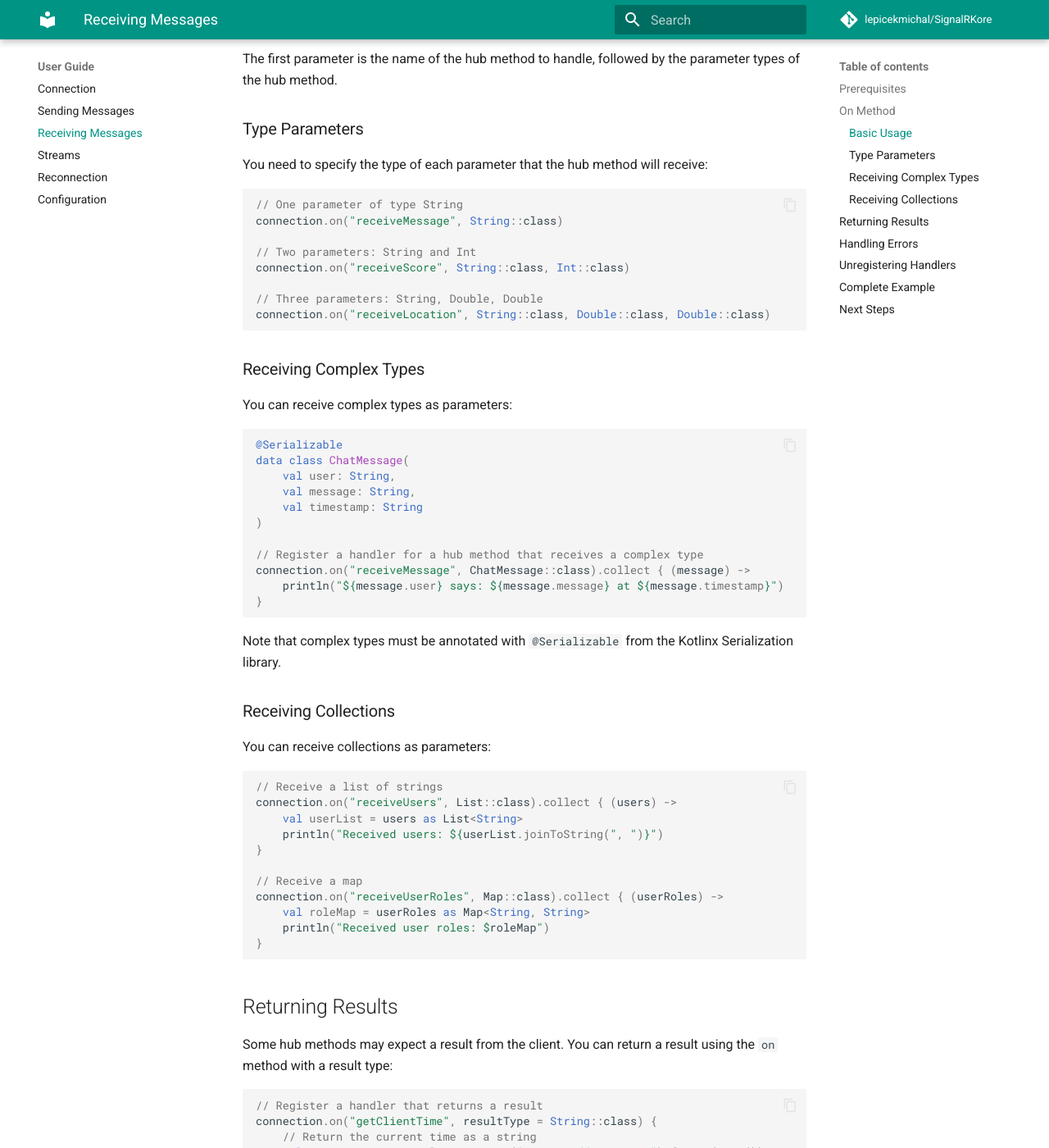
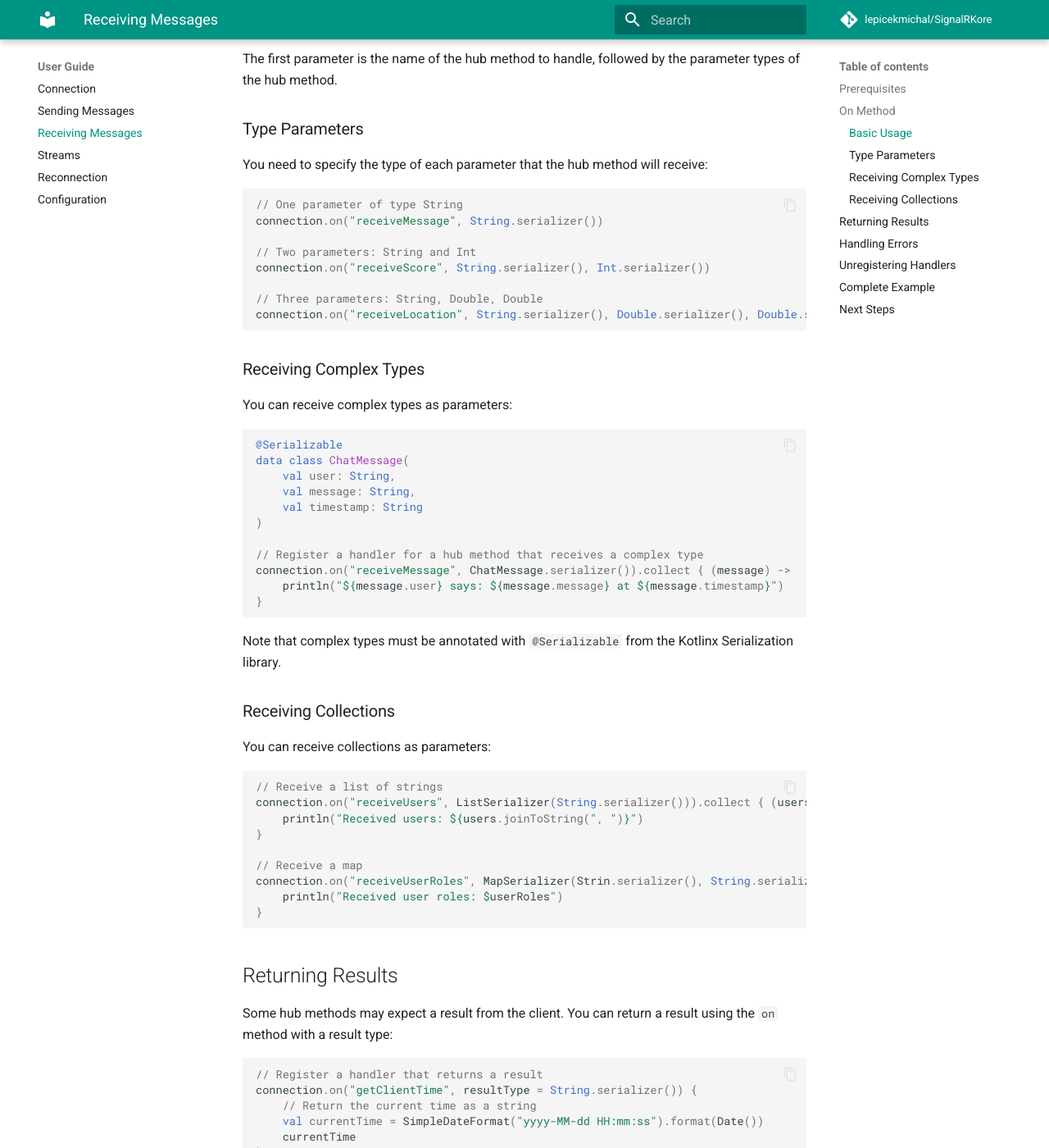
Before and after one commit to lepicekmichal/SignalRKore, an MkDocs documentation site: the page built from docs/user-guide/receiving-messages.md, in a window 1280 px wide and 1400 px high, scrolled down 951 px. Shown: the whole window at 82% size. Built offline with MkDocs 1.6.1 and Material for MkDocs 9.7.7, drawn with Linux system fonts in a browser that asks for light colours; comment, search, counter and statistics services are not loaded; some of the changed text lies outside the part shown.

Commit message:
replaced all KClass with KSerializer

````diff
--- a/docs/user-guide/receiving-messages.md
+++ b/docs/user-guide/receiving-messages.md
@@ -24,12 +24,12 @@ connection.on("ping").collect {
 }
 
 // Register a handler for a hub method with one parameter
-connection.on("receiveMessage", String::class).collect { (message) ->
+connection.on("receiveMessage", String.serializer()).collect { (message) ->
     println("Received message: $message")
 }
 
 // Register a handler for a hub method with multiple parameters
-connection.on("broadcastMessage", String::class, String::class).collect { (user, message) ->
+connection.on("broadcastMessage", String.serializer(), String.serializer()).collect { (user, message) ->
     println("$user says: $message")
 }
 ```
@@ -42,13 +42,13 @@ You need to specify the type of each parameter that the hub method will receive:
 
 ```kotlin
 // One parameter of type String
-connection.on("receiveMessage", String::class)
+connection.on("receiveMessage", String.serializer())
 
 // Two parameters: String and Int
-connection.on("receiveScore", String::class, Int::class)
+connection.on("receiveScore", String.serializer(), Int.serializer())
 
 // Three parameters: String, Double, Double
-connection.on("receiveLocation", String::class, Double::class, Double::class)
+connection.on("receiveLocation", String.serializer(), Double.serializer(), Double.serializer())
 ```
 
 ### Receiving Complex Types
@@ -64,7 +64,7 @@ data class ChatMessage(
 )
 
 // Register a handler for a hub method that receives a complex type
-connection.on("receiveMessage", ChatMessage::class).collect { (message) ->
+connection.on("receiveMessage", ChatMessage.serializer()).collect { (message) ->
     println("${message.user} says: ${message.message} at ${message.timestamp}")
 }
 ```
@@ -77,15 +77,13 @@ You can receive collections as parameters:
 
 ```kotlin
 // Receive a list of strings
-connection.on("receiveUsers", List::class).collect { (users) ->
-    val userList = users as List<String>
-    println("Received users: ${userList.joinToString(", ")}")
+connection.on("receiveUsers", ListSerializer(String.serializer())).collect { (users) ->
+    println("Received users: ${users.joinToString(", ")}")
 }
 
 // Receive a map
-connection.on("receiveUserRoles", Map::class).collect { (userRoles) ->
-    val roleMap = userRoles as Map<String, String>
-    println("Received user roles: $roleMap")
+connection.on("receiveUserRoles", MapSerializer(Strin.serializer(), String.serializer()).collect { (userRoles) ->
+    println("Received user roles: $userRoles")
 }
 ```
 
@@ -95,7 +93,7 @@ Some hub methods may expect a result from the client. You can return a result us
 
 ```kotlin
 // Register a handler that returns a result
-connection.on("getClientTime", resultType = String::class) {
+connection.on("getClientTime", resultType = String.serializer()) {
     // Return the current time as a string
     val currentTime = SimpleDateFormat("yyyy-MM-dd HH:mm:ss").format(Date())
     currentTime
````
Also changed, not shown: README.md (+1 -1 lines), docs/api/hub-connection.md (+4 -4 lines), docs/getting-started/quick-start.md (+6 -6 lines), docs/index.md (+1 -1 lines), docs/user-guide/sending-messages.md (+4 -4 lines), docs/user-guide/streams.md (+7 -7 lines), 3 other files.
